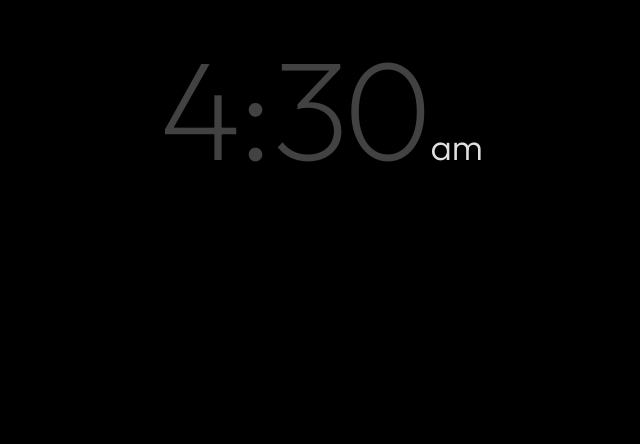
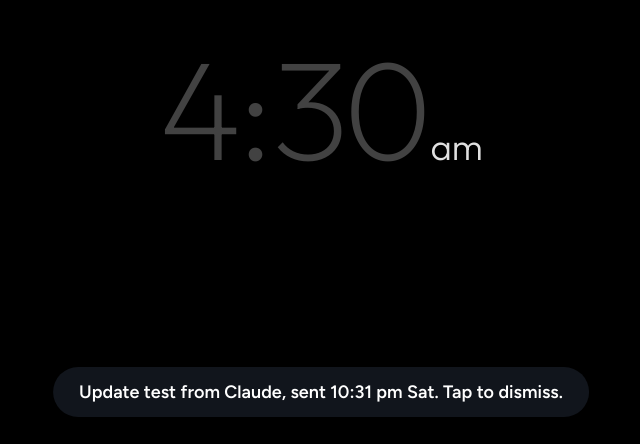
Before and after one commit to graychar2425-blip/kitchen-hub, a plain HTML site: page index.html in a window 1280 px wide. Shown: the part 291-735 px from the top of the page, without its empty margins (319-959 px from the left). Drawn offline with Linux system fonts and the light colour scheme.

Commit message:
Publish 5c7e357

```diff
--- a/index.html
+++ b/index.html
@@ -1357,5 +1357,6 @@ if(!INART)setInterval(()=>{const f=document.getElementById('calframe');if(f&&doc
 </script>
 
 <script>if('serviceWorker' in navigator&&location.protocol==='https:')navigator.serviceWorker.register('sw.js').catch(function(){});</script>
+<div id="ota-test" onclick="this.remove()" style="position:fixed;left:50%;bottom:92px;transform:translateX(-50%);z-index:99999;padding:14px 26px;border-radius:999px;background:rgba(20,24,32,.88);color:#fff;font:600 18px var(--ui),system-ui,sans-serif;white-space:nowrap;box-shadow:0 8px 30px rgba(0,0,0,.35)">Update test from Claude, sent 10:31 pm Sat. Tap to dismiss.</div>
 </body>
 </html>
```
Also changed, not shown: version.txt, 1 other file.
